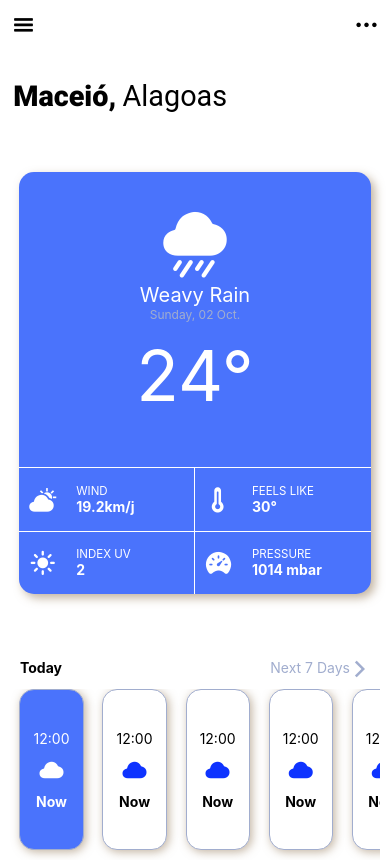
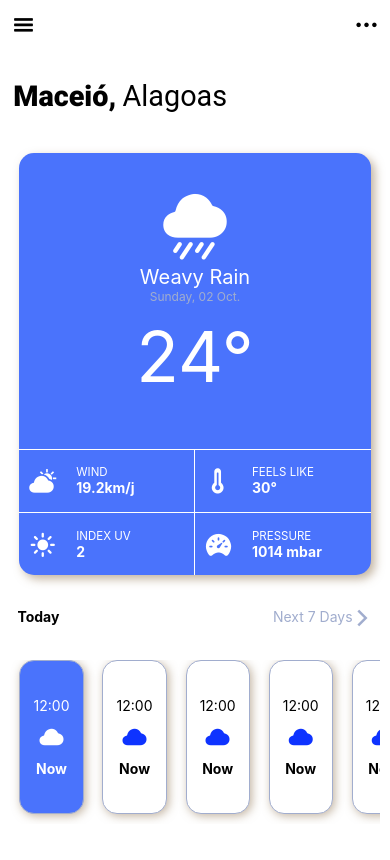
Before and after one commit to DavidFerreiraa/AppPrevisaoTempo, a React Native app: screen / in a window 390 px wide. Built offline with nearby package versions, Linux system fonts and the light colour scheme.

Commit message:
Detalhes na responsividade

```diff
--- a/src/components/Card/index.js
+++ b/src/components/Card/index.js
@@ -21,7 +21,6 @@ const styles = StyleSheet.create({
     card: {
         width: '95%',
         height: '50vh',
-        marginVertical: '15%',
         marginHorizontal: 'auto',
         backgroundColor: '#4A73FC',
         borderRadius: 15,
--- a/src/components/FooterTitle/index.js
+++ b/src/components/FooterTitle/index.js
@@ -18,8 +18,8 @@ const styles = StyleSheet.create({
         flexDirection: 'row',
         justifyContent: 'space-between',
         paddingVertical: 10,
-        marginHorizontal: 10
-
+        marginHorizontal: '2%',
+        marginVertical: '6%'
     },
     childContainer: {
         flexDirection: 'row',
--- a/src/components/Localizacao/index.js
+++ b/src/components/Localizacao/index.js
@@ -16,7 +16,7 @@ export default function Localizacao(props) {
 const styles = StyleSheet.create({
     viewFlexed: {
         flexDirection: 'row',
-        marginTop: '10%'
+        marginVertical: '10%'
     },
     textoLocal1: {
         padding: 3.2,
```
